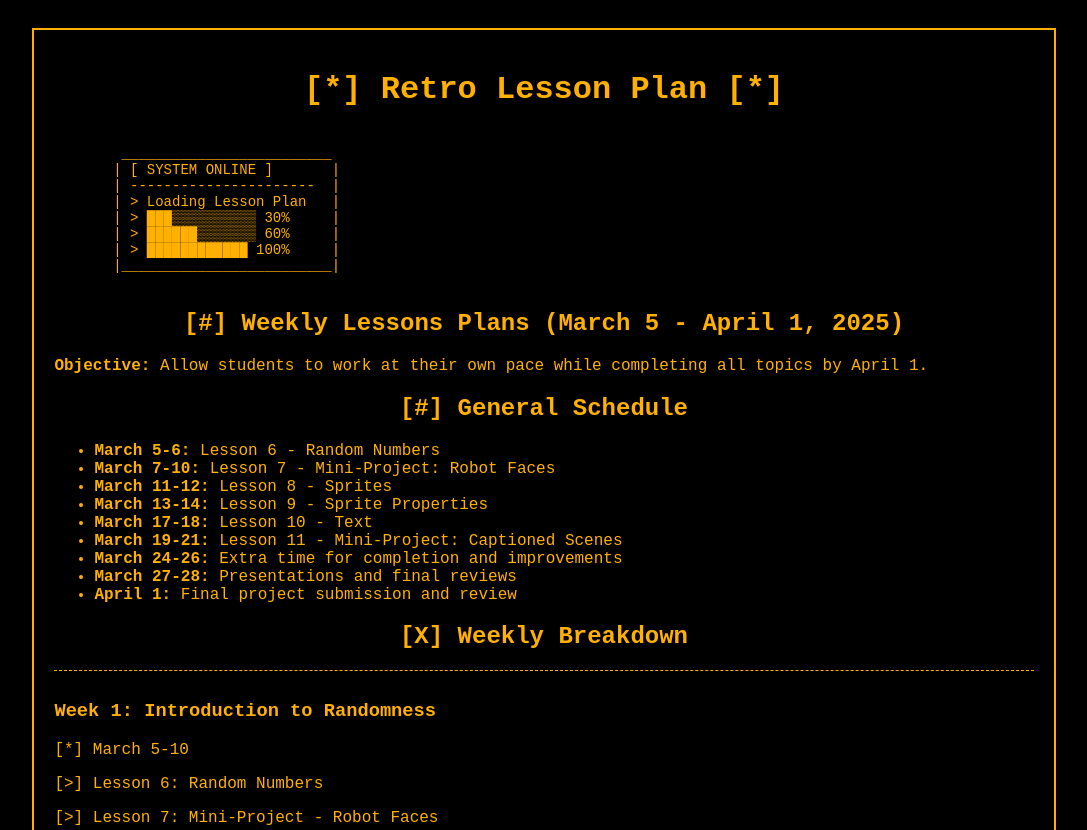
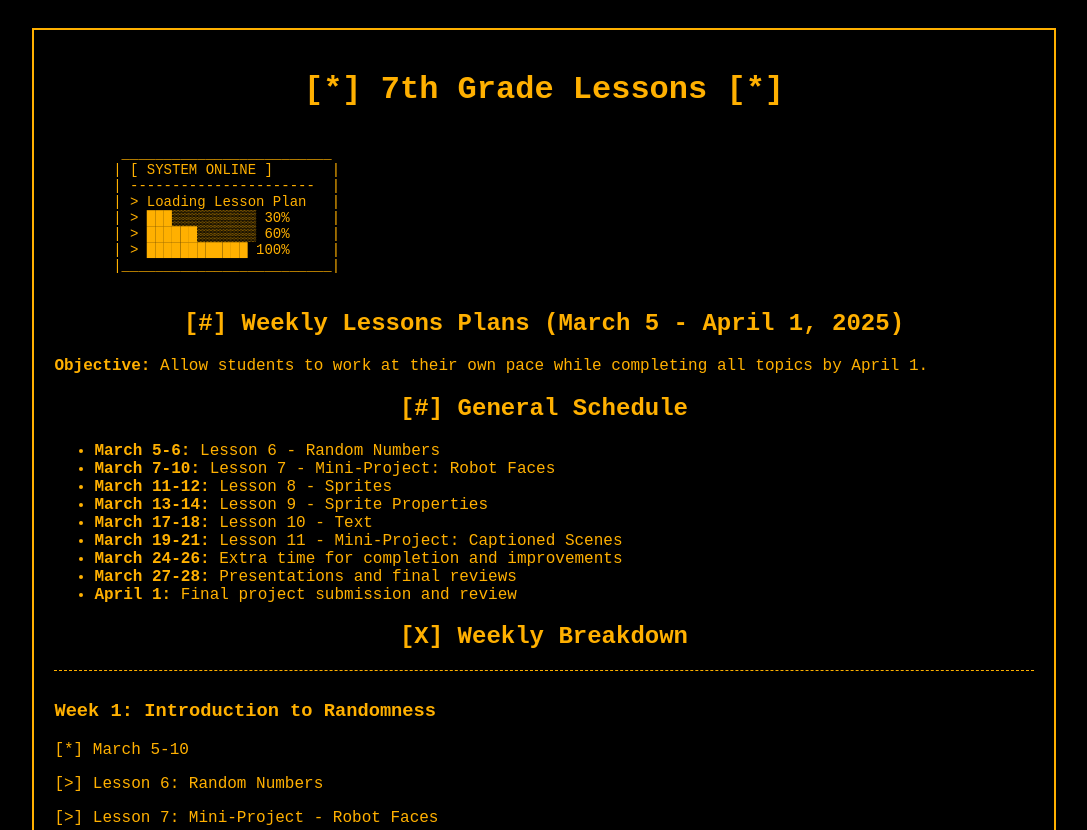
Before and after one commit to MrM-tech/class, a plain HTML site: page 7th.html in a window 1280 px wide. Shown: the top 830 px of the page, without its empty margins (96-1183 px from the left). Drawn offline with Linux system fonts and the light colour scheme.

Commit message:
Update 7th.html

```diff
--- a/7th.html
+++ b/7th.html
@@ -3,7 +3,7 @@
 <head>
     <meta charset="UTF-8">
     <meta name="viewport" content="width=device-width, initial-scale=1.0">
-    <title>Retro Lesson Plan</title>
+    <title>7th Grade </title></title>
     <style>
         body {
             background-color: black;
@@ -40,7 +40,7 @@
 </head>
 <body>
     <div class="container">
-        <h1>[*] Retro Lesson Plan [*]</h1>
+        <h1>[*] 7th Grade Lessons [*]</h1>
 
         <div class="ascii-box">
         _________________________
```
